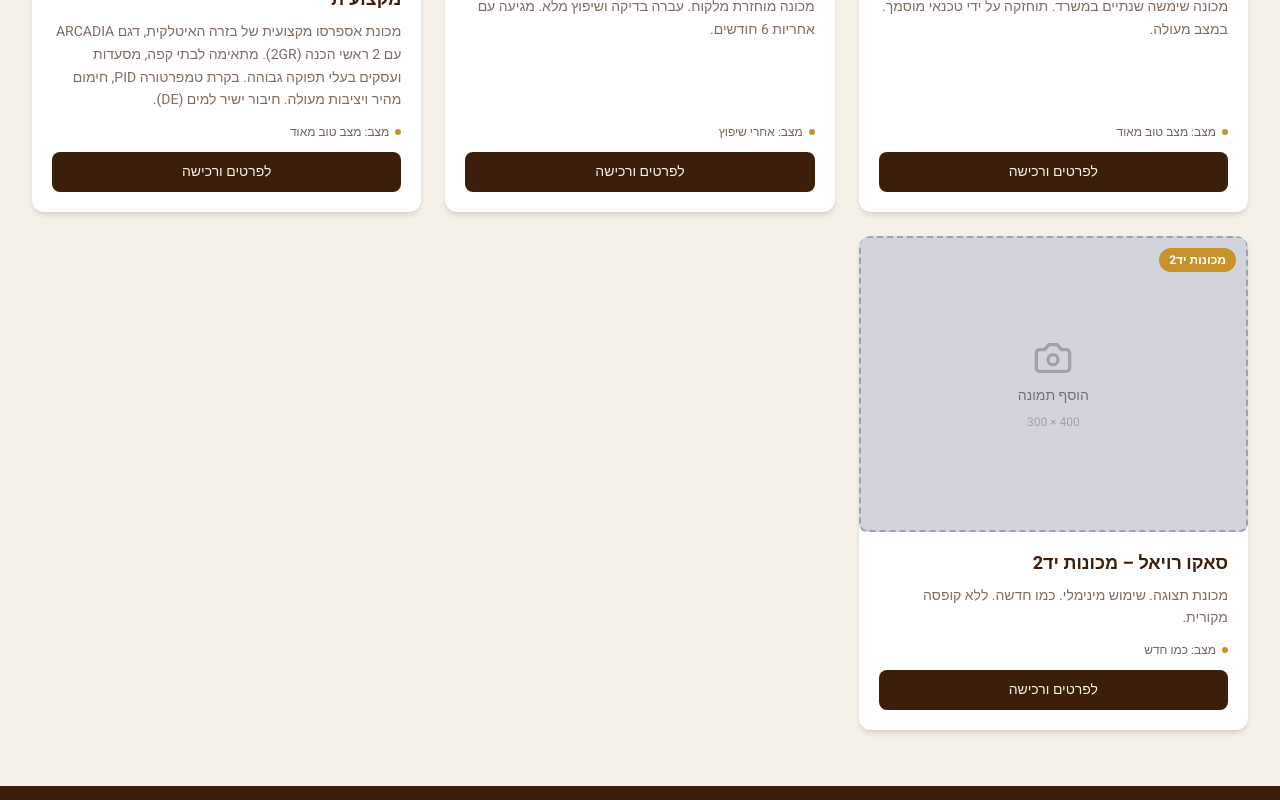
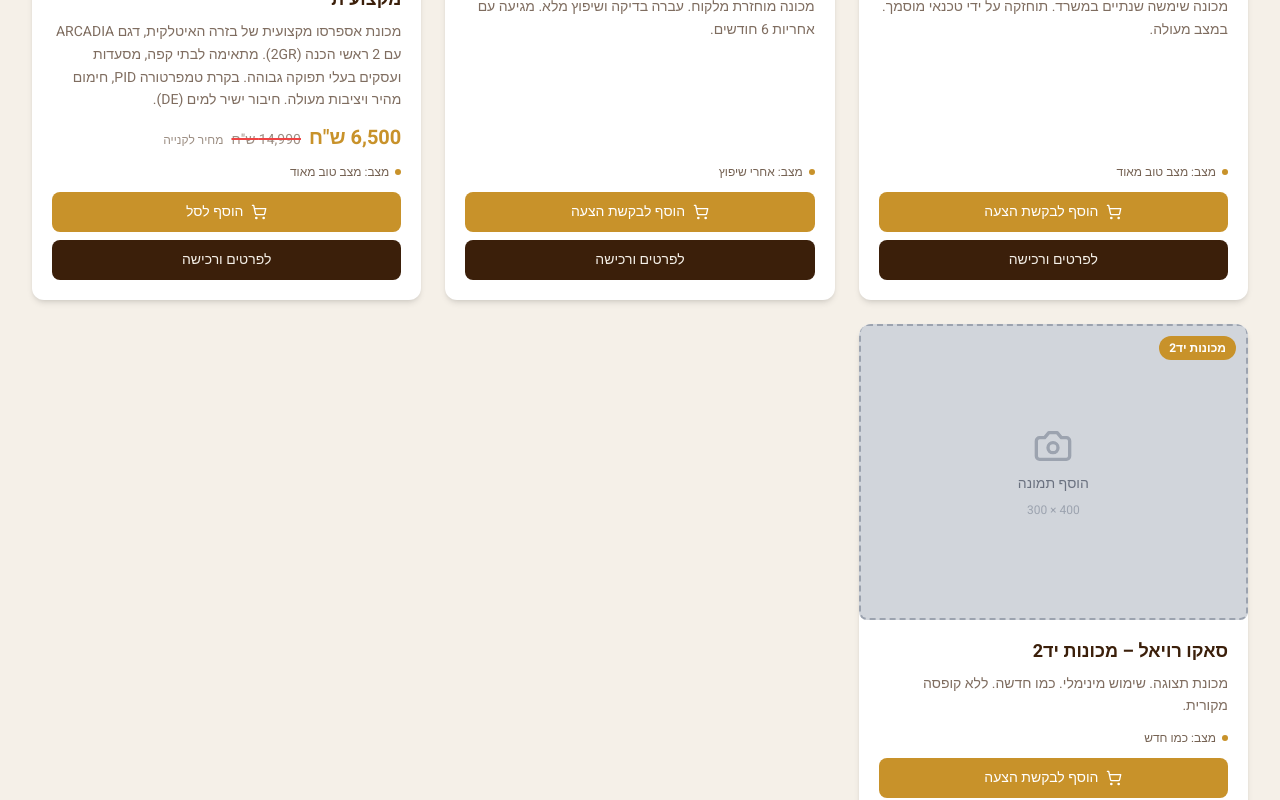
Before and after one commit to ronen12341/gintzcoffee, a Next.js app: page /bargains in a window 1280 px wide. Shown: the part 900-1700 px from the top of the page. Built offline with nearby package versions, Linux system fonts and the light colour scheme; a web font is replaced by a local one.

Commit message:
Update site

```diff
--- a/src/app/bargains/page.tsx
+++ b/src/app/bargains/page.tsx
@@ -59,6 +59,16 @@ export default function BargainsPage() {
                 ctaHref="#contact"
                 ctaLabel="לפרטים ורכישה"
                 features={[`מצב: ${m.condition}`]}
+                priceRange={m.price}
+                originalPrice={m.originalPrice}
+                cartItem={{
+                  id: m.id,
+                  name: m.name,
+                  price: m.price,
+                  priceNumeric: m.priceNumeric,
+                  category: "used",
+                  image: m.image,
+                }}
               />
             ))}
           </div>
--- a/src/components/ProductCard.tsx
+++ b/src/components/ProductCard.tsx
@@ -7,6 +7,8 @@ interface ProductCardProps {
   name: string;
   description: string;
   priceRange?: string;
+  /** Strike-through original price shown next to the current price (e.g. for sales/used items) */
+  originalPrice?: string;
   image?: string;
   badge?: string;
   ctaLabel?: string;
@@ -21,6 +23,7 @@ export default function ProductCard({
   name,
   description,
   priceRange,
+  originalPrice,
   image,
   badge,
   ctaLabel = "לפרטים והצעת מחיר",
@@ -56,8 +59,13 @@ export default function ProductCard({
         <p className="text-brown/65 text-sm mb-3 leading-relaxed flex-1">{description}</p>
 
         {priceRange && (
-          <div className="mb-3 flex items-baseline gap-2">
+          <div className="mb-3 flex items-baseline gap-2 flex-wrap">
             <span className="text-gold font-bold text-xl">{priceRange}</span>
+            {originalPrice && (
+              <span className="text-brown/50 text-sm line-through decoration-red-500 decoration-2">
+                {originalPrice}
+              </span>
+            )}
             <span className="text-brown/50 text-xs">מחיר לקנייה</span>
           </div>
         )}
--- a/src/data/products.ts
+++ b/src/data/products.ts
@@ -39,6 +39,12 @@ export interface UsedMachine {
   description: string;
   condition: string;
   image?: string;
+  /** Our selling price (display string) */
+  price?: string;
+  /** Numeric price in NIS for cart totals */
+  priceNumeric?: number;
+  /** Original / new-machine price — shown with strike-through */
+  originalPrice?: string;
 }
 
 export const coffeeMachines: Machine[] = [
@@ -307,6 +313,9 @@ export const usedMachines: UsedMachine[] = [
     description:
       "מכונת אספרסו מקצועית של בזרה האיטלקית, דגם ARCADIA עם 2 ראשי הכנה (2GR). מתאימה לבתי קפה, מסעדות ועסקים בעלי תפוקה גבוהה. בקרת טמפרטורה PID, חימום מהיר ויציבות מעולה. חיבור ישיר למים (DE).",
     condition: "מצב טוב מאוד",
+    price: "6,500 ש\"ח",
+    priceNumeric: 6500,
+    originalPrice: "14,990 ש\"ח",
   },
   {
     id: "used-saeco-royal",
```
